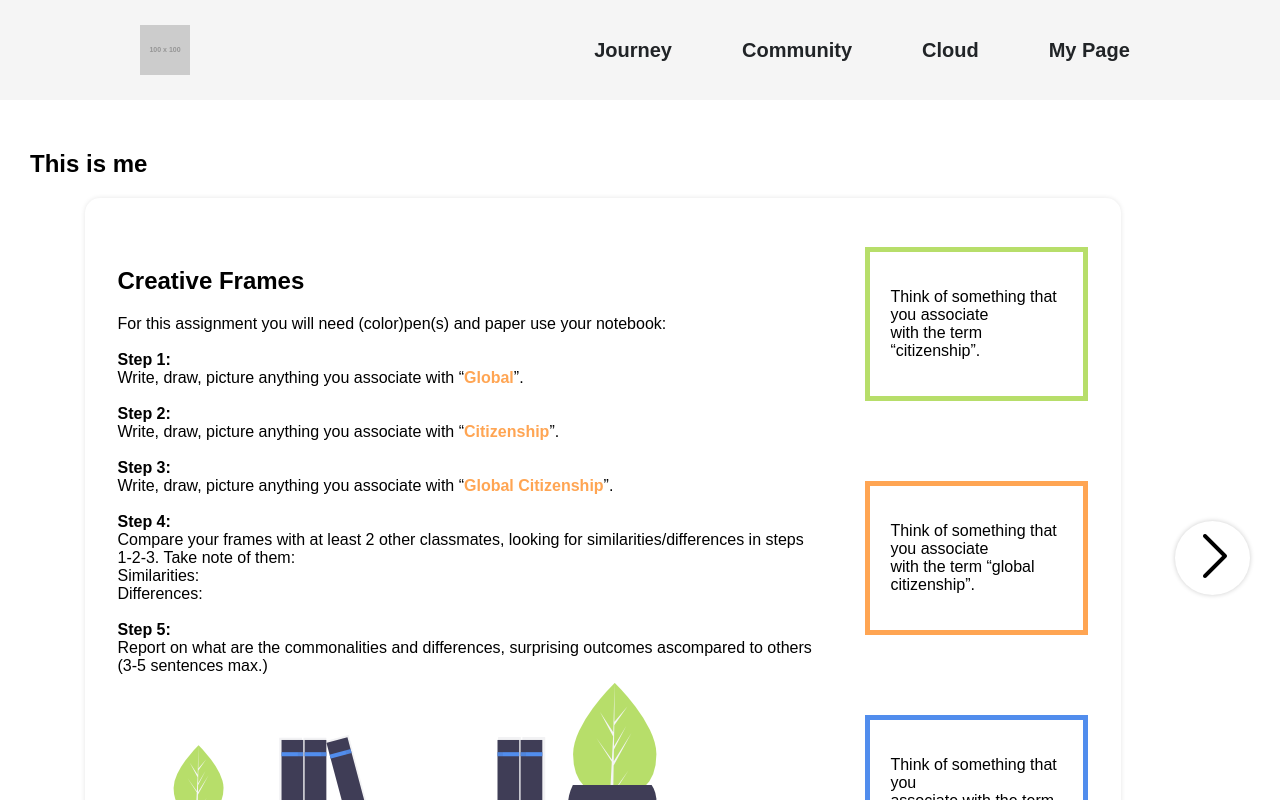
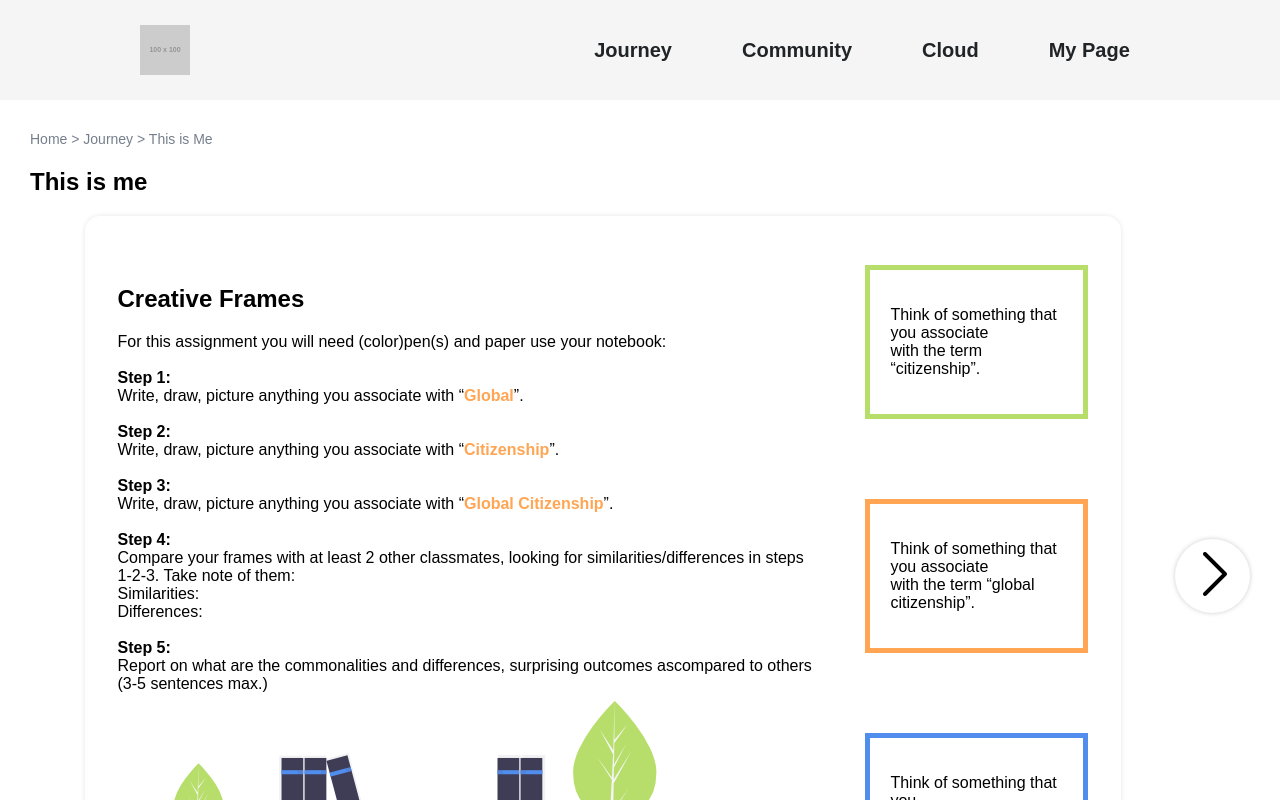
Before and after one commit to titouandeschanels/GlobalCitizenship, a React (Create React App) app in the folder gccapp/: page /first-exercise in a window 1280 px wide. Shown: the top 800 px of the page. Built offline with nearby package versions, Linux system fonts and the light colour scheme; the HTML template or start-up script is replaced by a standard one.

Commit message:
current navigation

```diff
--- a/gccapp/src/components/exercise-content/elements.js
+++ b/gccapp/src/components/exercise-content/elements.js
@@ -1,5 +1,5 @@
 import styled from 'styled-components';
-import { Orange } from '../../colors';
+import { Gray, Orange } from '../../colors';
 
 export const StyledContainer = styled.div`
     padding: 30px;
@@ -61,3 +61,8 @@ export const ButtonSubmissionPoint = styled.button`
     box-shadow: 0px 0px 7px rgba(0, 0, 0, 0.3);
   }
 `;
+
+export const Navigation = styled.text`
+  color: ${Gray};
+  font-size: 14px
+`;
--- a/gccapp/src/components/exercise-content/index.tsx
+++ b/gccapp/src/components/exercise-content/index.tsx
@@ -1,5 +1,5 @@
 import React, { useState } from 'react';
-import { ButtonNavigate, StyledContainer, ButtonContainer, ButtonSubmissionPoint } from './elements';
+import { ButtonNavigate, StyledContainer, ButtonContainer, ButtonSubmissionPoint, Navigation as CurrentNavigation } from './elements';
 import CreativeFrames from './creative-frames';
 import SelfAwareness from './self-awareness';
 import SacredBullsOne from './sacred-bulls-1';
@@ -38,6 +38,9 @@ const Carousel: React.FC = () => {
 
     return (
         <StyledContainer>
+            <CurrentNavigation>
+                Home {'>'} Journey {'>'} This is Me
+            </CurrentNavigation>
             <h2>This is me</h2>
             <ButtonContainer>
                 {currentCard !== 0 && (
@@ -51,7 +54,7 @@ const Carousel: React.FC = () => {
                         <img src={ArrowRight} alt="ArrowRight" />
                     </ButtonNavigate>
                 ) : (
-                    <Link to="/"> {/* There is no submission point yet */}
+                    <Link to="/submission">
                         <ButtonSubmissionPoint>
                             <h3>Submission<br />Point</h3>
                             <p>Get your badge!</p>
```
